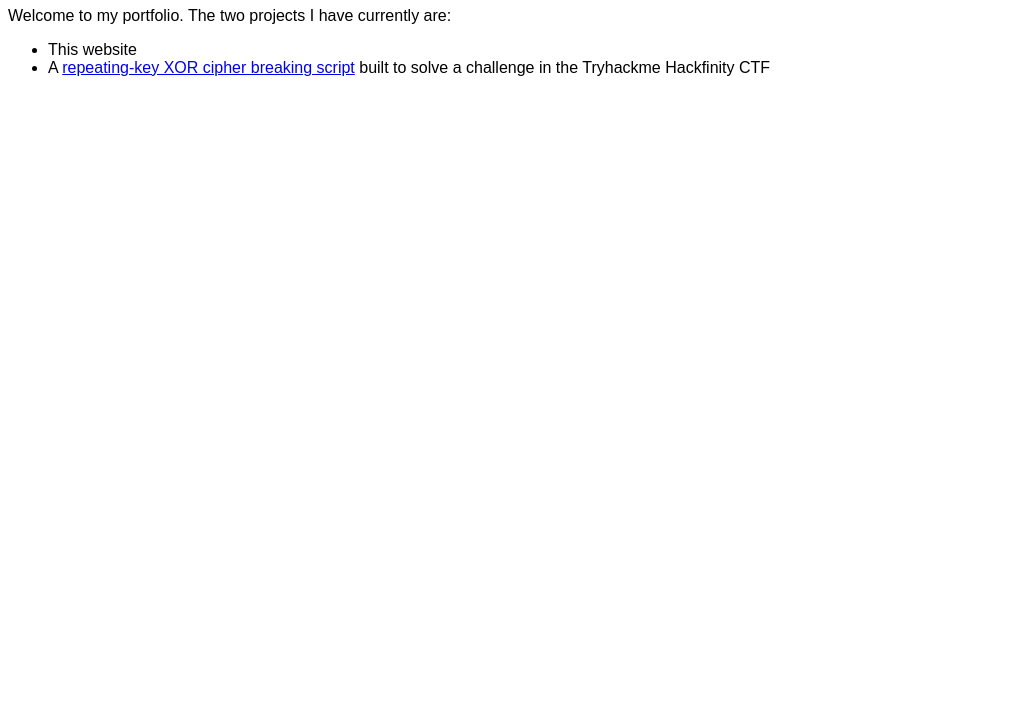
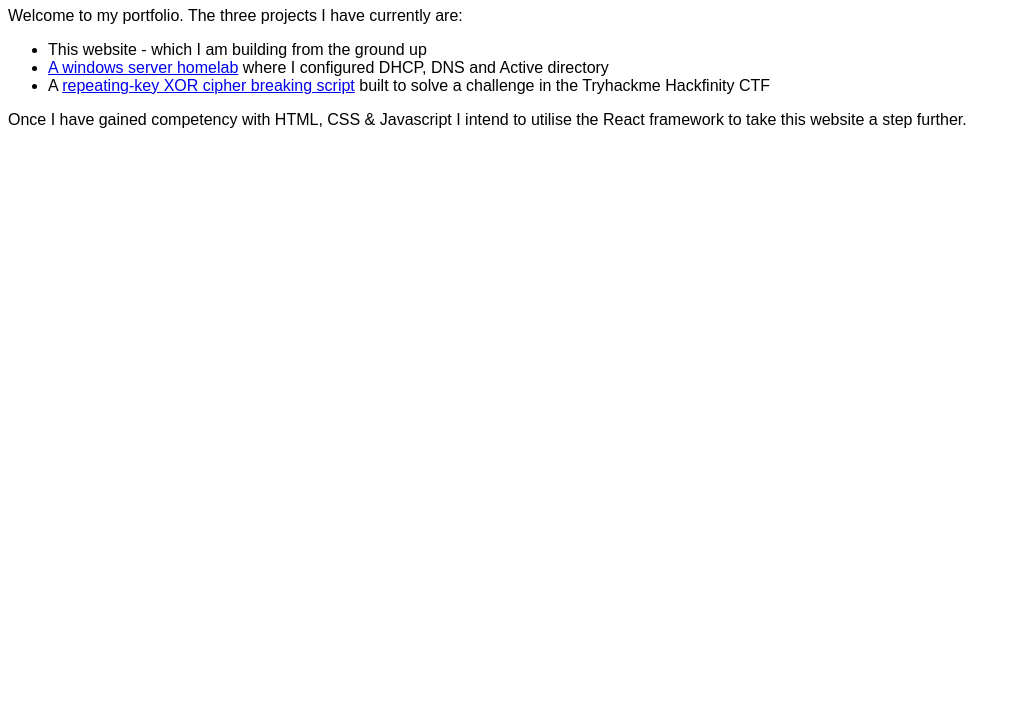
Before and after one commit to TallDolphin5/talldolphin5.github.io, a plain HTML site: page index.html in a window 1280 px wide. Shown: the part 73-800 px from the top of the page, without its empty margins (0-1018 px from the left). Drawn offline with Linux system fonts and the light colour scheme; a web font is replaced by a local one.

Commit message:
Add Windows Server Homelab page

```diff
--- a/index.html
+++ b/index.html
@@ -12,9 +12,13 @@
   </head>
   <body>
     <h1>Talldolphin5's Portfolio</h1>
-    <p>Welcome to my portfolio. The two projects I have currently are:</p>
+    <p>Welcome to my portfolio. The three projects I have currently are:</p>
     <ul>
-      <li>This website</li>
+      <li>This website - which I am building from the ground up</li>
+      <li>
+        <a href="windows-server.html">A windows server homelab</a> where I
+        configured DHCP, DNS and Active directory
+      </li>
       <li>
         A
         <a href="https://github.com/TallDolphin5/repeating-key-xor"
@@ -23,5 +27,9 @@
         built to solve a challenge in the Tryhackme Hackfinity CTF
       </li>
     </ul>
+    <p>
+      Once I have gained competency with HTML, CSS & Javascript I intend to
+      utilise the React framework to take this website a step further.
+    </p>
   </body>
 </html>
```
Also changed, not shown: windows-server.html (added, +25 -0 lines), images/Windows-Server/DHCP1-New Scope.PNG (added).
